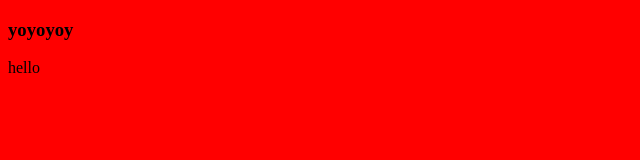
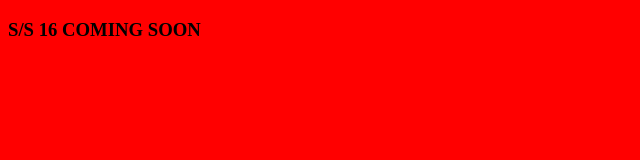
Before and after one commit to deluxefilly49/p1-portfolio-, a plain HTML site: page index.html in a window 1280 px wide. Shown: the whole page, without its empty margins (0-640 px from the left). Drawn offline with Linux system fonts and the light colour scheme.

```diff
--- a/index.html
+++ b/index.html
@@ -10,7 +10,6 @@
 		</style>
 	</head>
 	<body>
-		<h3> yoyoyoy</h3>
-		<p>hello<p>
+		<h3> S/S 16 COMING SOON<p>
 	</body>
 </hmtl>
```
